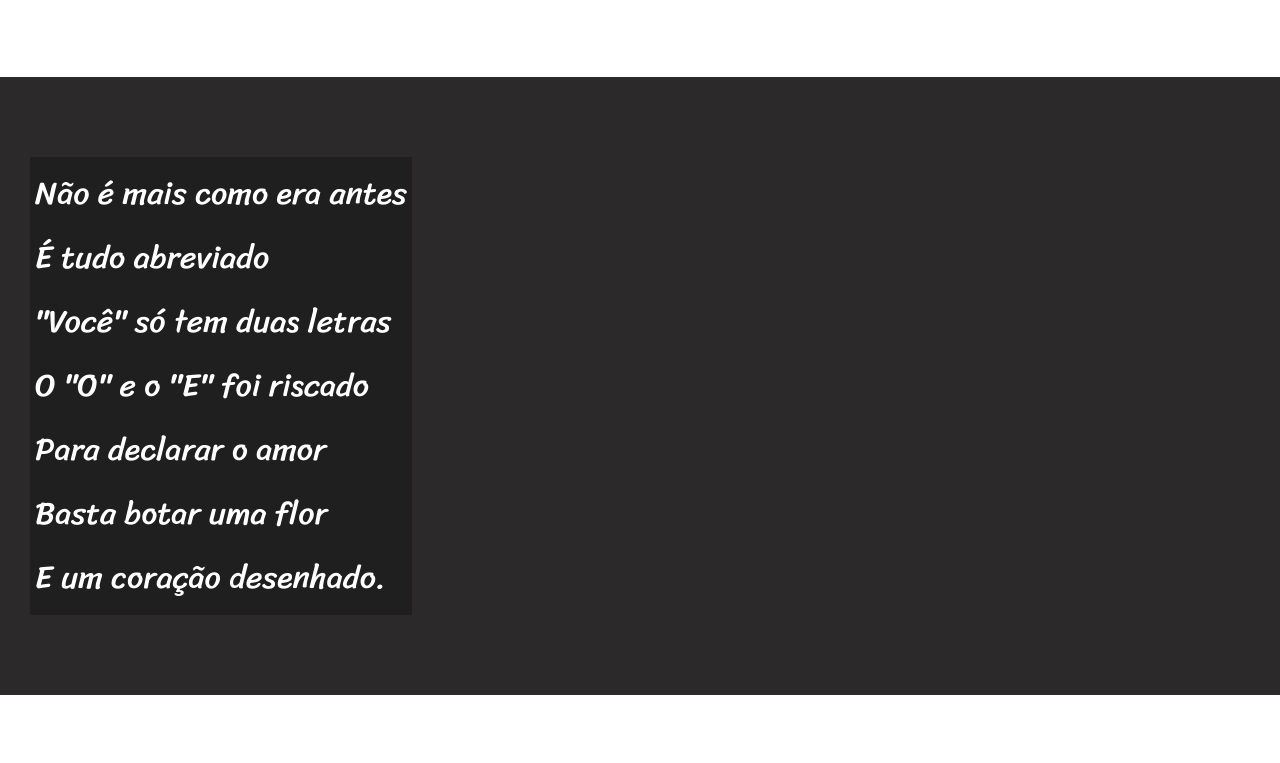
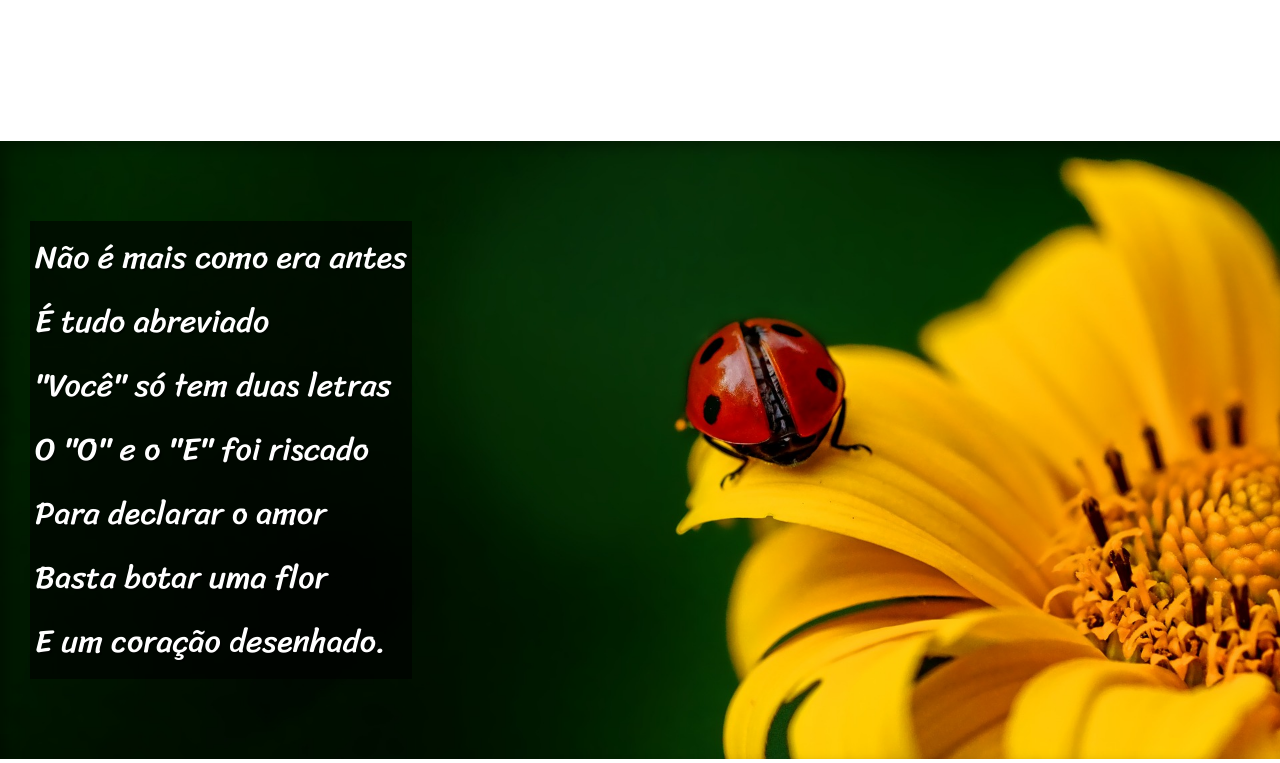
Before and after one commit to PedroFerreira08/html-css, a plain HTML site: page Desafios/d012/index.html in a window 1280 px wide. Shown: the part 791-1554 px from the top of the page. Drawn offline with Linux system fonts and the light colour scheme.

Commit message:
desafio 12 finalizado

```diff
--- a/Desafios/d012/estilo/style.css
+++ b/Desafios/d012/estilo/style.css
@@ -57,6 +57,11 @@ section {
     font-size: 2.5vw;
 }
 
+section > p {
+    padding-bottom: 2em;
+
+}
+
 .normal {
     background-color: white;
     color: black;
@@ -65,12 +70,27 @@ section {
 .imagem {
     background-color: rgb(43, 41, 41);
     color: white;
+    box-shadow: inset 6px 6px 13px 0px rgba(0, 0, 0, 0.301);
+    background-size: cover;
+    background-attachment: fixed;
 }
 
 .imagem > p {
     display: inline-block;
     padding: 5px;
-    background-color: rgba(0, 0, 0, 0.253);
+    background-color: rgba(0, 0, 0, 0.582);
+    text-shadow: 2px 2px 0px rgba(0, 0, 0, 0.363);
+}
+
+
+#img01 {
+    background-image: url('../imagens/background001.jpg');
+    background-position: right center;
+}
+
+#img02 {
+    background-image: url('../imagens/background002.jpg');
+
 }
 
 
--- a/Desafios/d012/index.html
+++ b/Desafios/d012/index.html
@@ -25,7 +25,7 @@
         </p>
     </section>
 
-    <section class="imagem">
+    <section class="imagem" id="img01">
         <p>
             Não é mais como era antes <br>
             É tudo abreviado <br>
@@ -59,7 +59,7 @@
         </p>
     </section>
 
-    <section class="imagem">
+    <section class="imagem" id="img02">
         <p>
             Tenho saudade das cartas <br>
             Escritas com a própria mão <br>
```
